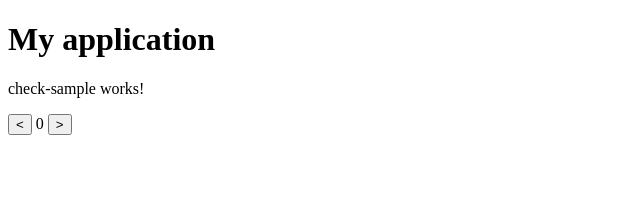
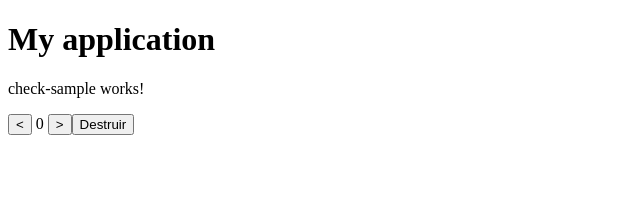
Before and after one commit to beacastroalves/dio-angular, an Angular app in the folder formação-angular-01/04-lifecycle-hooks-angular/lifecyle/: page / in a window 1280 px wide. Shown: the top 204 px of the page, without its empty margins (0-640 px from the left). Built offline with nearby package versions, Linux system fonts and the light colour scheme.

Commit message:
OnDestroy

```diff
--- a/formação-angular-01/04-lifecycle-hooks-angular/lifecyle/src/app/app.component.html
+++ b/formação-angular-01/04-lifecycle-hooks-angular/lifecyle/src/app/app.component.html
@@ -1,3 +1,4 @@
 <h1>My application</h1>
-<app-check-sample></app-check-sample>
+<app-check-sample *ngIf="isAliveCheckSample"></app-check-sample>
+<button (click)="disposeCheckSample()">Destruir</button>
 <router-outlet></router-outlet>
--- a/formação-angular-01/04-lifecycle-hooks-angular/lifecyle/src/app/app.component.ts
+++ b/formação-angular-01/04-lifecycle-hooks-angular/lifecyle/src/app/app.component.ts
@@ -7,4 +7,9 @@
 })
 export class AppComponent {
   title = 'lifecyle';
+  isAliveCheckSample:boolean = true;
+
+  disposeCheckSample():void {
+    this.isAliveCheckSample = false;
+  }
 }
--- a/formação-angular-01/04-lifecycle-hooks-angular/lifecyle/src/app/check-sample/check-sample.component.ts
+++ b/formação-angular-01/04-lifecycle-hooks-angular/lifecyle/src/app/check-sample/check-sample.component.ts
@@ -6,6 +6,7 @@
   AfterContentInit,
   AfterViewChecked,
   AfterViewInit,
+  OnDestroy,
  } from '@angular/core';
 
 @Component({
@@ -19,7 +20,8 @@
   AfterContentChecked,
   AfterContentInit,
   AfterViewChecked,
-  AfterViewInit
+  AfterViewInit,
+  OnDestroy
 {
 
   quantidade:number = 0;
@@ -63,4 +65,8 @@
   ngOnInit(): void {
     console.log(`ngOnInit`);
   }
+
+  ngOnDestroy(): void {
+    console.log(`Goodbye my friend`);
+  }
 }
```
